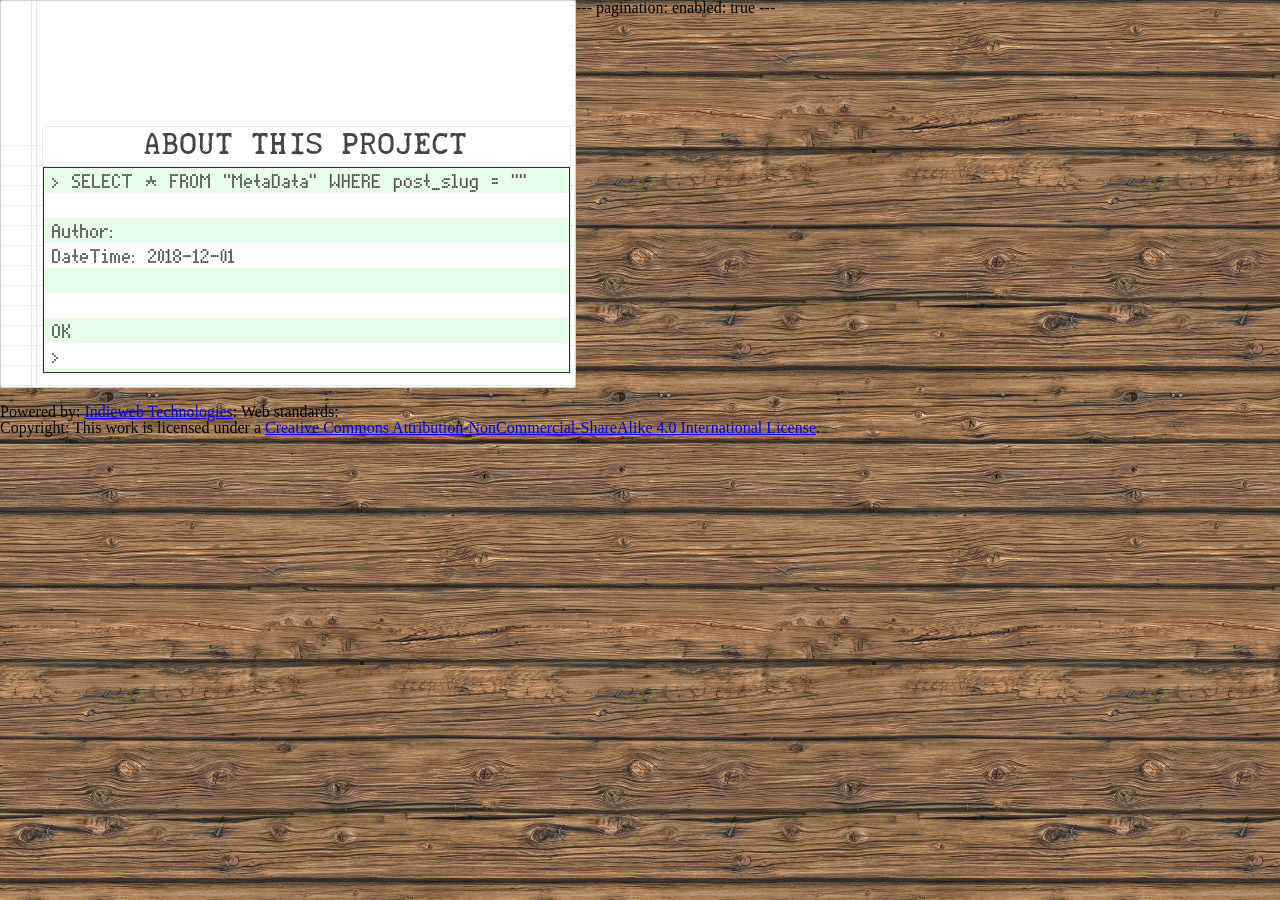
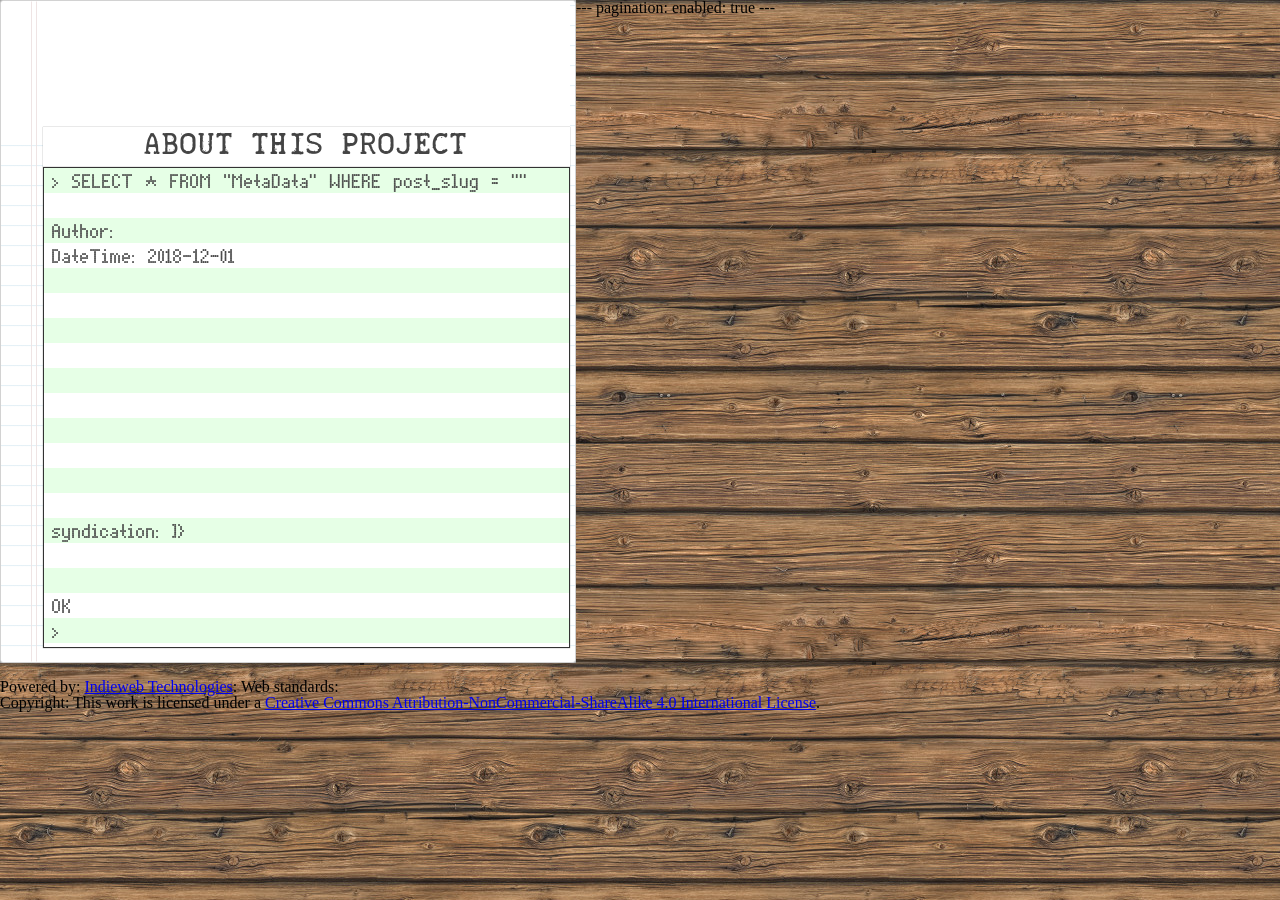
Before and after one commit to tomasparks/lab-notebook-jekyll, a Jekyll site: the page built from about.md, in a window 1280 px wide. Built offline with Jekyll 4.4.1, drawn with Linux system fonts in a browser that asks for light colours; some web fonts are replaced; our own code applies the rules of GitHub Pages for plain Markdown files; comment, search, counter and statistics services are not loaded.

Commit message:
Update lab-notebook-jekyll

```diff
--- a/_includes/main.html
+++ b/_includes/main.html
@@ -12,6 +12,20 @@
 
 Author: <a class="p-author h-card" href="https://{{site.gobal.rooturl}}/">{{site.author}}</a>
 DateTime: <time class="dt-published" datetime="{{ page.date | date_to_xmlschema }}">{{ page.date | date: "%Y-%m-%d" }}</time></p>
+{% capture sitename %}{{site.sitename}}{% endcapture %}
+{% assign syndication = site.data.syndication.[sitename] %}
+{% capture posturl %}{{ post.url | remove: '.html' }}{% endcapture %}
+{% assign thisUrl =  posturl %}
+
+{% assign synd_array = "" %}
+{% assign synd_array = "" | split: ',' %}
+{% for s in syndication %}
+{% capture target %}{{ s.target }}{% endcapture %}
+{% if thisUrl == s.source %}{% assign synd_array= synd_array | push: target %}{% endif %}
+{% endfor %}
+<div>
+syndication: {% for syn in  synd_array %}<a class="u-syndication" href="{{synd}}">{{synd}}</a>{% if forloop.last == true %}{% else %},{% endif %}{% endfor %}]}
+</div>
 
 OK
 >
```
